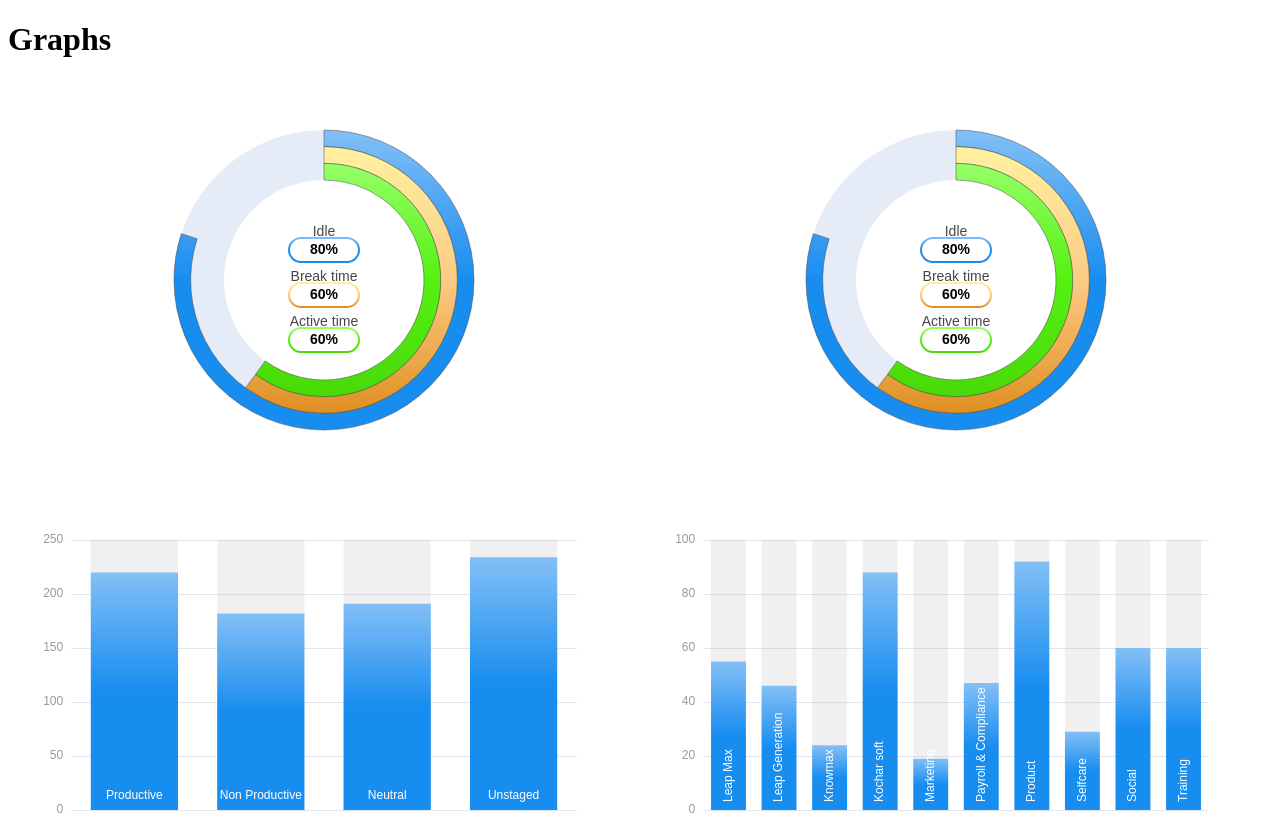
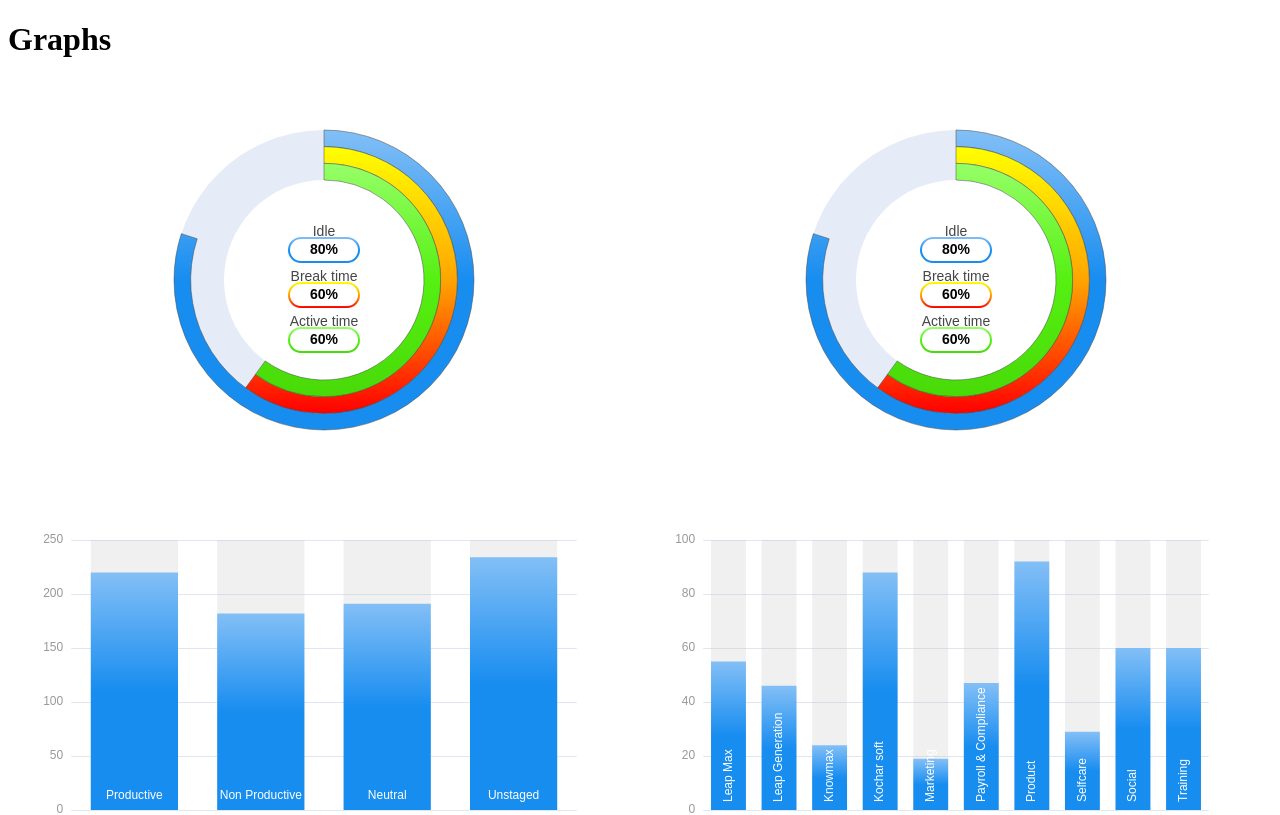
Before and after one commit to Rohit-Gupta11/graphs, a React app: page / in a window 1280 px wide. Shown: the top 815 px of the page. Built offline with nearby package versions, Linux system fonts and the light colour scheme.

Commit message:
gradient added

```diff
--- a/src/charts/pies.js
+++ b/src/charts/pies.js
@@ -15,7 +15,7 @@ export default {
         borderRadius: 10,
         borderColor: '#fff',
         borderWidth: 2,
-        shadowBlur: 1.5,
+        shadowBlur: 6,
         shadowColor: 'rgba(0,0,0,0.5)'
       },
       label: {
@@ -31,8 +31,8 @@ export default {
           fontWeight: 'bold'
         },
         itemStyle: {
-          borderWidth: 4,
-          shadowBlur: 10,
+          borderWidth: 6,
+          shadowBlur: 20,
           shadowOffsetX: 0,
           shadowColor: 'rgba(0, 0, 0, 0.5)'
         }
--- a/src/charts/pies2.js
+++ b/src/charts/pies2.js
@@ -14,7 +14,7 @@ export default {
             itemStyle: {
                 borderColor: '#fff',
                 borderWidth: 2,
-                shadowBlur: 1.5,
+                shadowBlur: 6,
                 shadowColor: 'rgba(0,0,0,0.5)'
             },
             label: {
@@ -26,11 +26,11 @@ export default {
                     show: false
                 },
                 itemStyle: {
-                    borderWidth: 4,
-                    shadowBlur: 10,
+                    borderWidth: 6,
+                    shadowBlur: 20,
                     shadowOffsetX: 0,
                     shadowColor: 'rgba(0, 0, 0, 0.5)'
-                }
+                  }
             },
             animationEasing: 'circulaIn',
             animationDuration: 1500,
--- a/src/components/Gauge.jsx
+++ b/src/components/Gauge.jsx
@@ -49,9 +49,9 @@ class Gauge extends React.Component {
                 },
                 itemStyle: {
                     color: new echarts.graphic.LinearGradient(0, 0, 0, 1, [
-                        { offset: 0, color: '#fff1a0' },
-                        { offset: 0.5, color: '#fccb84' },
-                        { offset: 1, color: '#e08f21' }
+                        { offset: 0, color: 'yellow' },
+                        { offset: 0.5, color: 'orange' },
+                        { offset: 1, color: 'red' }
                     ])
                 }
             },
--- a/src/components/Gauge2.jsx
+++ b/src/components/Gauge2.jsx
@@ -49,9 +49,9 @@ class Gauge extends React.Component {
                 },
                 itemStyle: {
                     color: new echarts.graphic.LinearGradient(0, 0, 0, 1, [
-                        { offset: 0, color: '#fff1a0' },
-                        { offset: 0.5, color: '#fccb84' },
-                        { offset: 1, color: '#e08f21' }
+                        { offset: 0, color: 'yellow' },
+                        { offset: 0.5, color: 'orange' },
+                        { offset: 1, color: 'red' }
                     ])
                 }
             },
```
